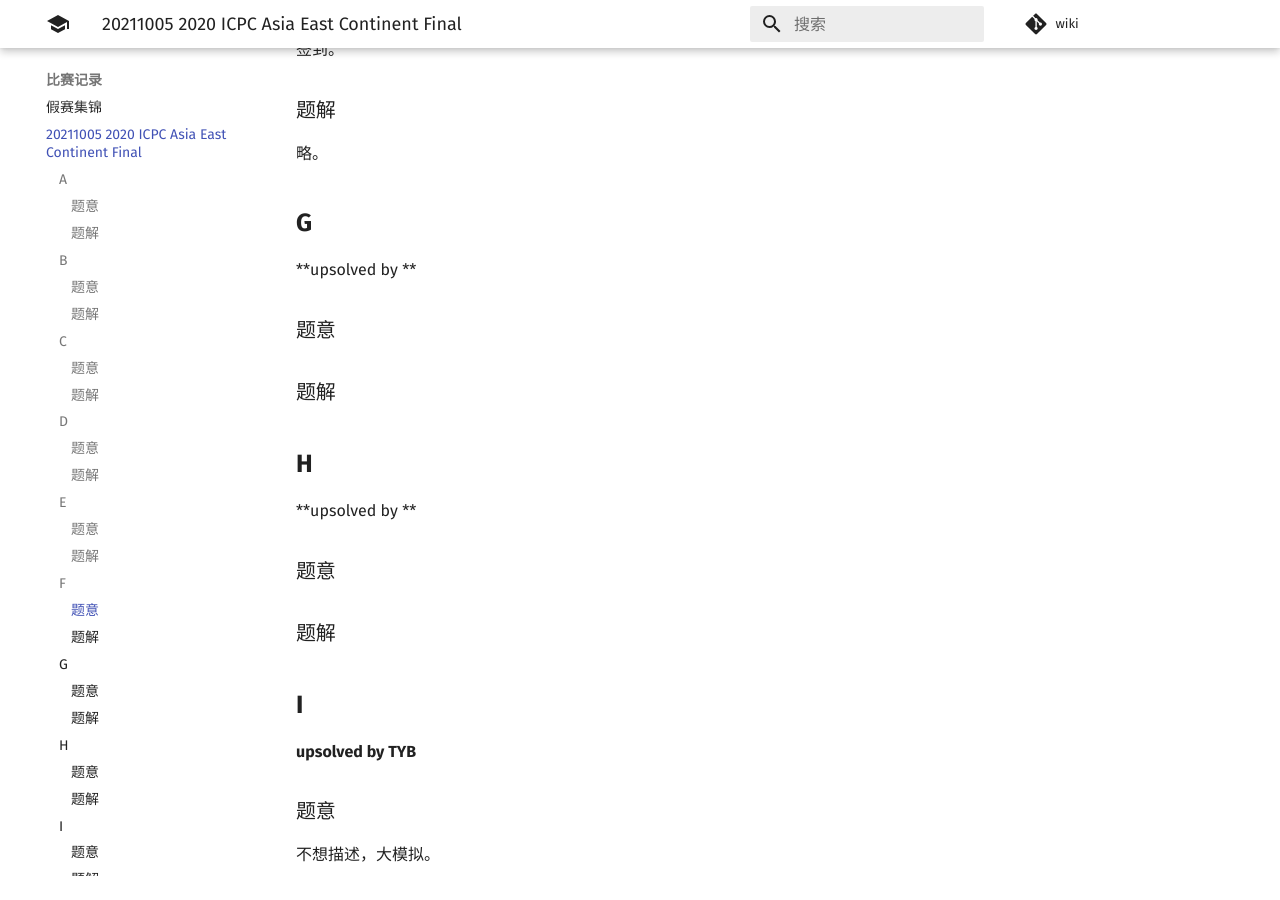
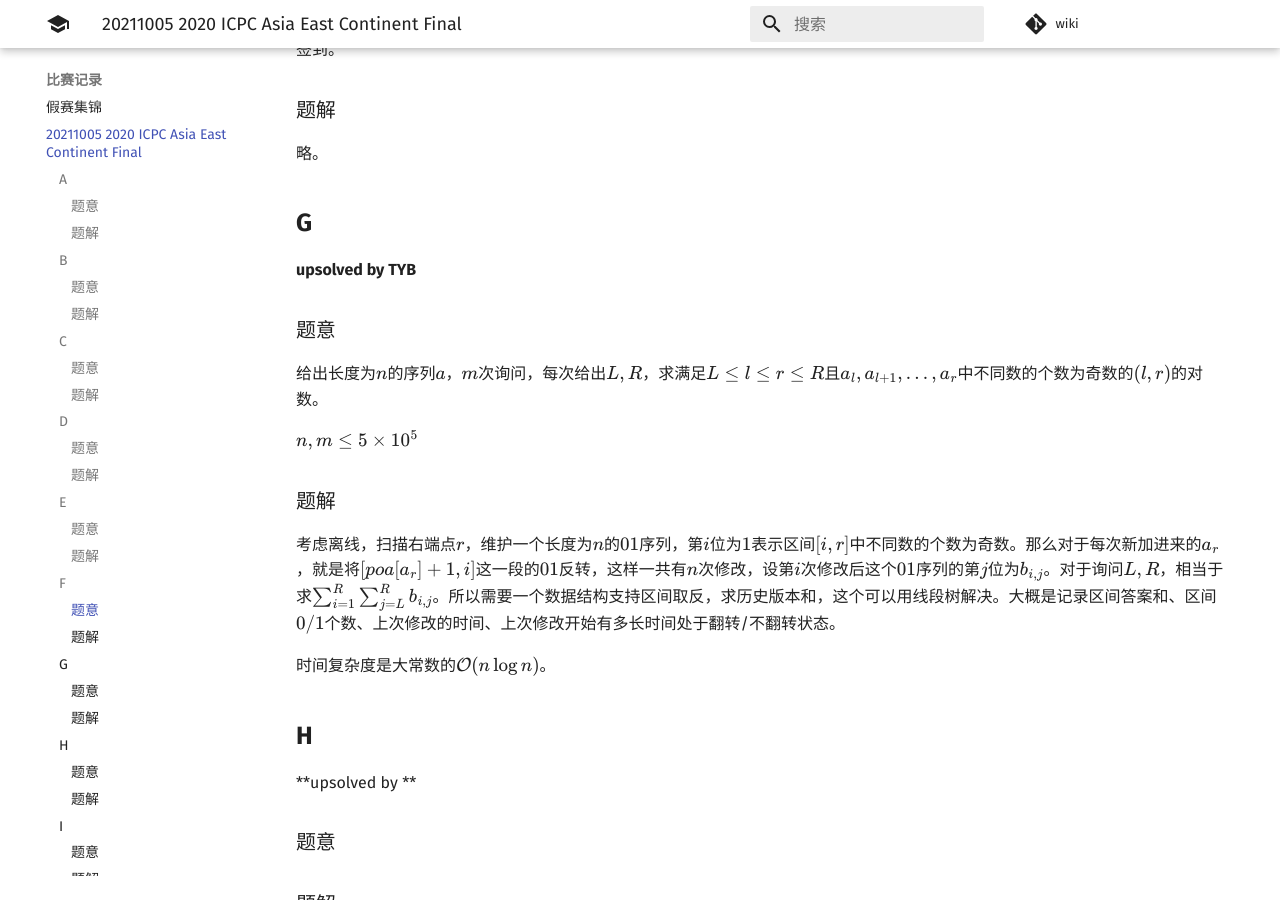
Before and after one commit to PoorMath/PoorMath.github.io, an MkDocs documentation site: the page built from docs/contest/20211005 2020 ICPC Asia East Continent Final.md, in a window 1280 px wide and 900 px high, scrolled down 2782 px. Built offline with MkDocs 1.6.1 and Material for MkDocs 9.7.7, drawn with Linux system fonts in a browser that asks for light colours; comment, search, counter and statistics services are not loaded.

Commit message:
Update 20211005 2020 ICPC Asia East Continent Final.md

```diff
--- a/docs/contest/20211005 2020 ICPC Asia East Continent Final.md
+++ b/docs/contest/20211005 2020 ICPC Asia East Continent Final.md
@@ -112,15 +112,19 @@ $O(n^2+n\log^2n)$
 
 ## **G**
 
-**upsolved by **
+**upsolved by TYB**
 
 ### 题意
 
+给出长度为$n$的序列$a$，$m$次询问，每次给出$L,R$，求满足$L\le l\le r\le R$且$a_l,a_{l+1},\dots,a_r$中不同数的个数为奇数的$(l,r)$的对数。
 
+$n,m\le5\times10^5$
 
 ### 题解
 
+考虑离线，扫描右端点$r$，维护一个长度为$n$的$01$序列，第$i$位为$1$表示区间$[i,r]$中不同数的个数为奇数。那么对于每次新加进来的$a_r$，就是将$[poa[a_r]+1,i]$这一段的$01$反转，这样一共有$n$次修改，设第$i$次修改后这个$01$序列的第$j$位为$b_{i,j}$。对于询问$L,R$，相当于求$\sum_{i=1}^R\sum_{j=L}^Rb_{i,j}$。所以需要一个数据结构支持区间取反，求历史版本和，这个可以用线段树解决。大概是记录区间答案和、区间$0/1$个数、上次修改的时间、上次修改开始有多长时间处于翻转/不翻转状态。
 
+时间复杂度是大常数的$\mathcal{O}(n\log n)$。
 
 ## **H**
 
```
